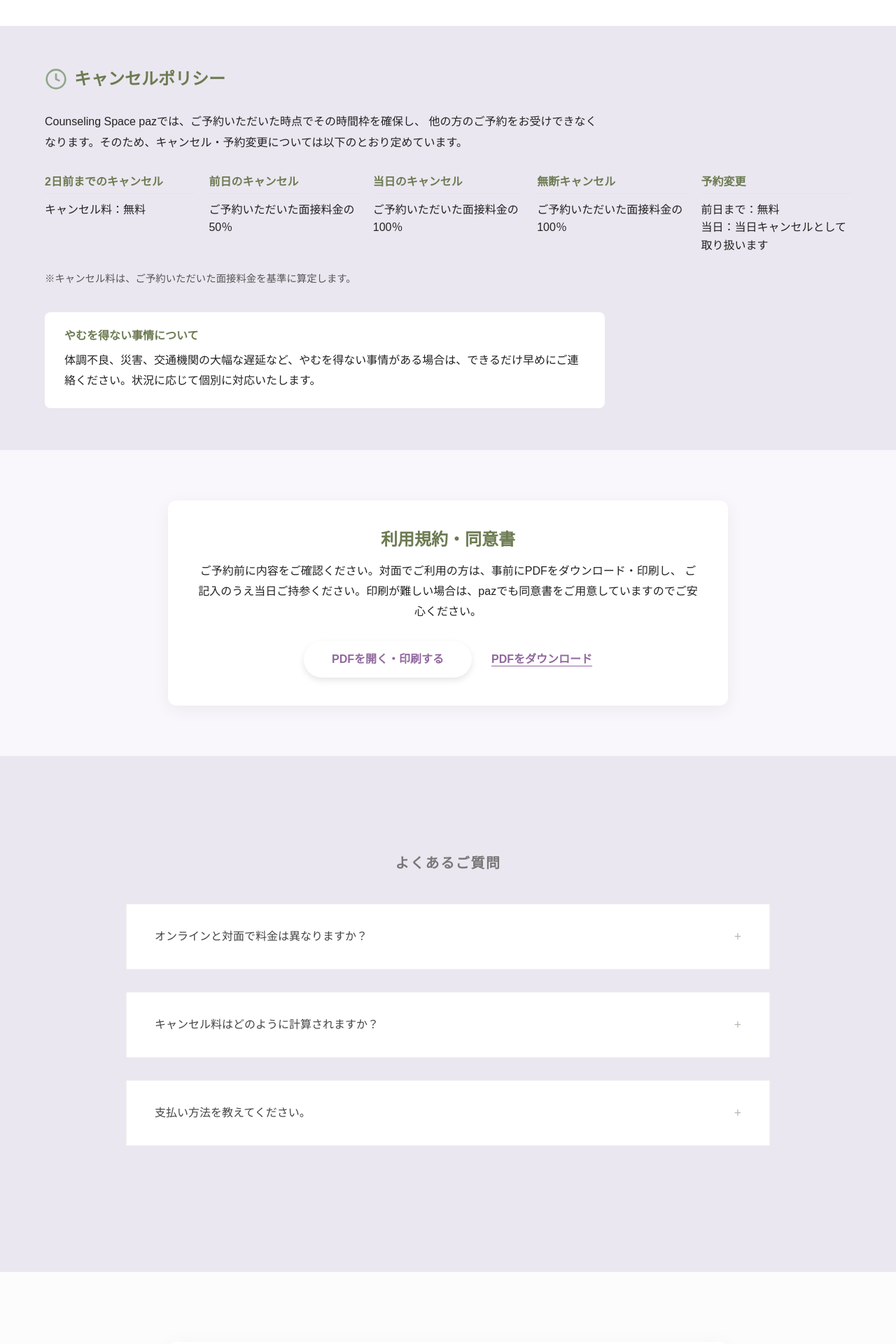
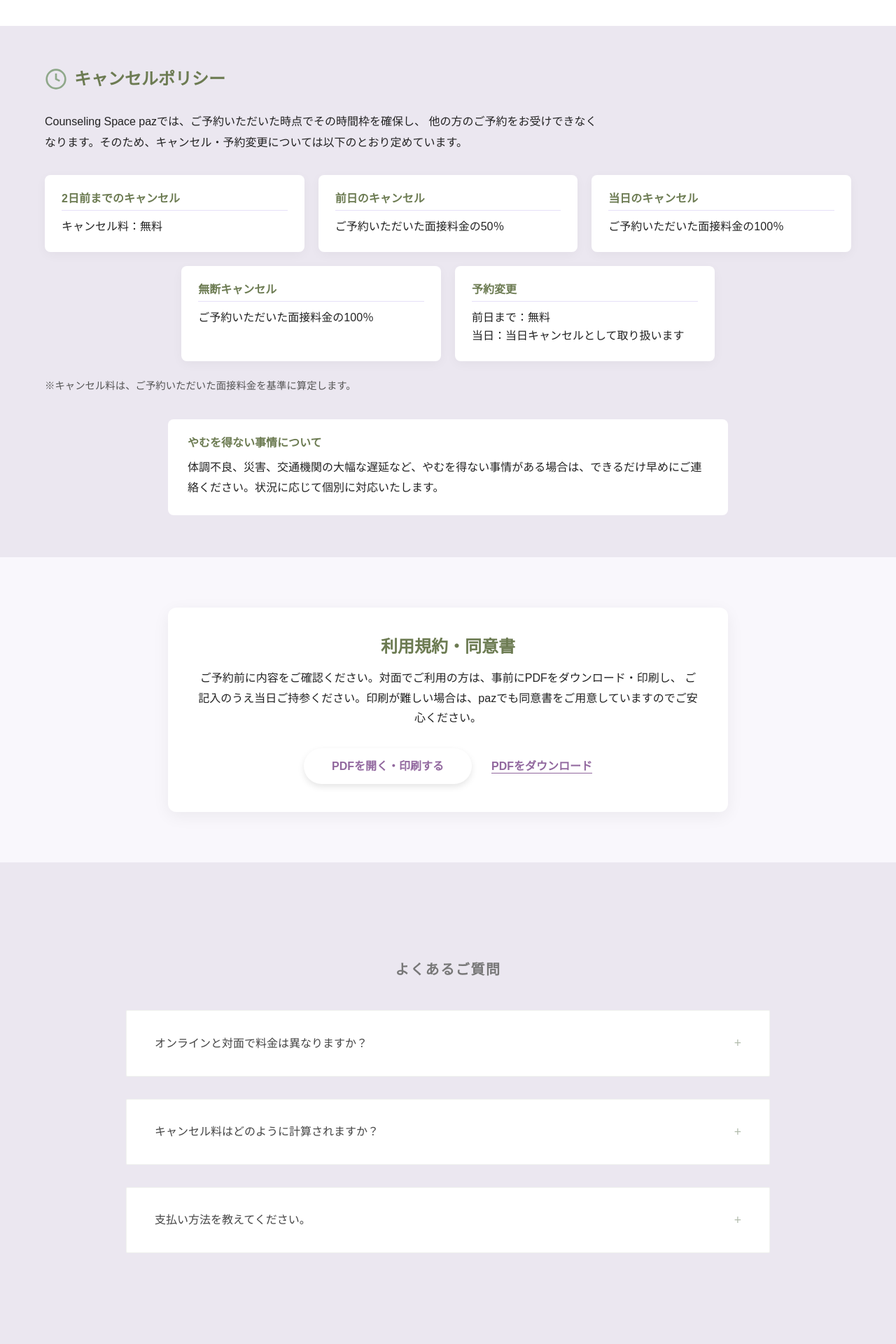
Before and after one commit to counselingspacepaz-gif/paz-site, a Jekyll site: the page built from booking/index.html, in a window 1280 px wide. Shown: the part 1352-3272 px from the top of the page at 70% size. Built offline with Jekyll 4.4.1, drawn with Linux system fonts in a browser that asks for light colours; some web fonts are replaced.

Commit message:
Improve cancellation policy card layout

```diff
--- a/_config.yml
+++ b/_config.yml
@@ -25,7 +25,7 @@ plugins:
 
 # --- キャッシュバスター ---
 # 修正日基準で更新（ブラウザに最新のCSSを認識させる）
-asset_version: "20260909-1"
+asset_version: "20260909-2"
 
 # --- デフォルト設定 ---
 defaults:
--- a/assets/css/styles.css
+++ b/assets/css/styles.css
@@ -348,9 +348,18 @@ h1, h2, h3, h4 { font-weight: 700; color: var(--color-secondary); line-height: 1
     height: 32px;
 }
 .policy-content {
-    display: grid;
-    grid-template-columns: repeat(auto-fit, minmax(200px, 1fr));
+    display: flex;
+    flex-wrap: wrap;
+    justify-content: center;
     gap: 20px;
+}
+.policy-item {
+    flex: 0 1 calc((100% - 40px) / 3);
+    min-width: 240px;
+    padding: 24px;
+    background: #fff;
+    border-radius: 8px;
+    box-shadow: 0 4px 16px rgba(0, 0, 0, 0.04);
 }
 .policy-intro {
     max-width: 800px;
@@ -370,7 +379,7 @@ h1, h2, h3, h4 { font-weight: 700; color: var(--color-secondary); line-height: 1
 }
 .policy-circumstances {
     max-width: 800px;
-    margin-top: 36px;
+    margin: 36px auto 0;
     padding: 24px 28px;
     background: #fff;
     border-radius: 8px;
@@ -418,6 +427,10 @@ h1, h2, h3, h4 { font-weight: 700; color: var(--color-secondary); line-height: 1
 }
 
 @media (max-width: 767px) {
+    .policy-item {
+        flex-basis: 100%;
+        min-width: 0;
+    }
     .section--terms {
         padding: 56px 0;
     }
```
